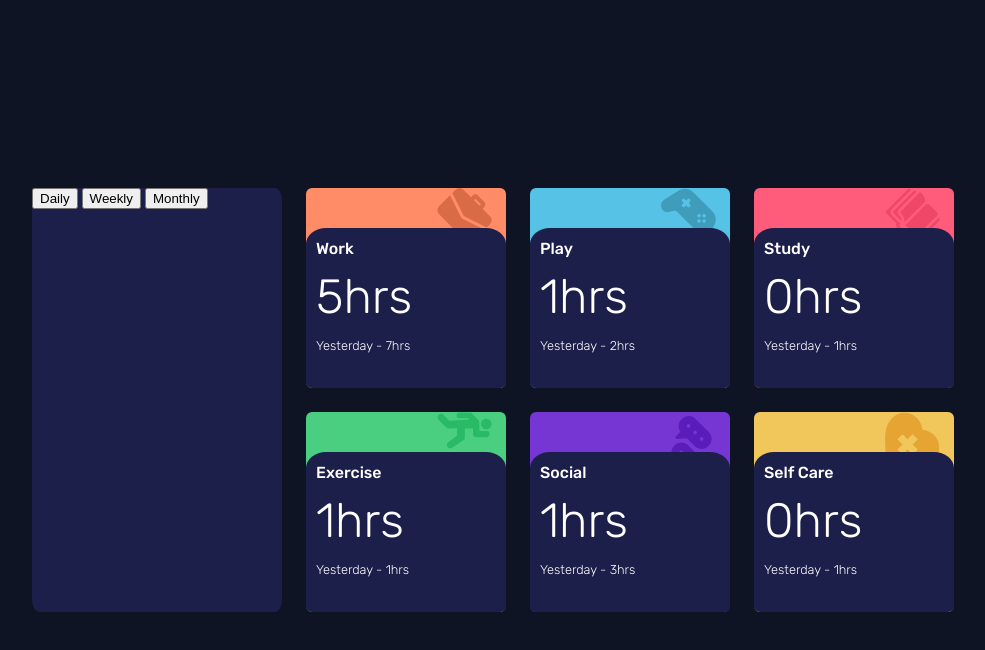
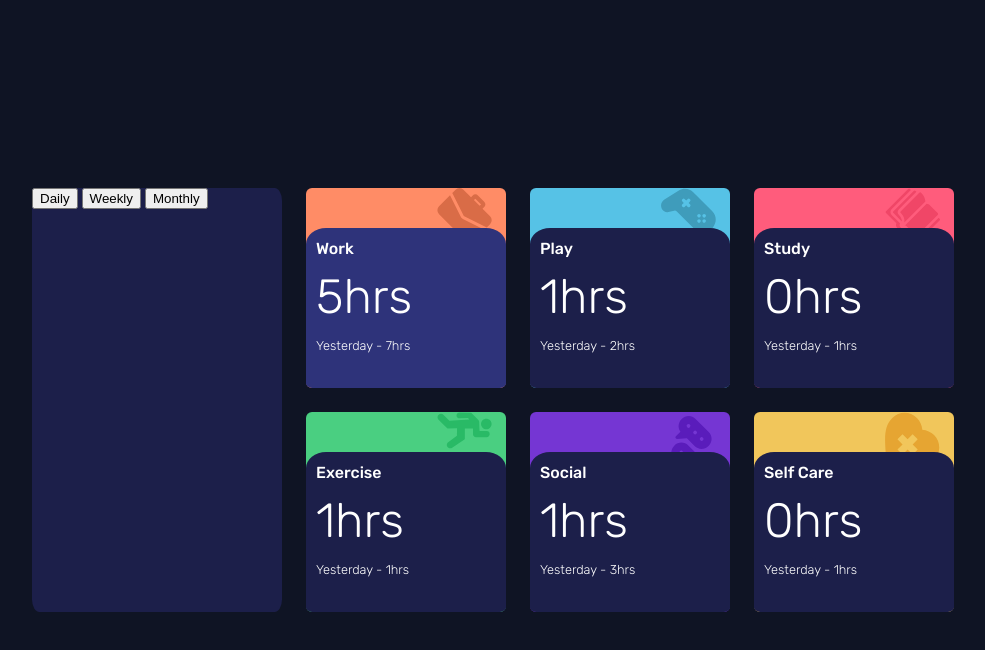
Before and after one commit to Brian-E-Nguyen/frontend-mentor-challenges, a plain HTML site: page Time-Tracking-Dashboard/index.html in a window 1280 px wide. In both pictures the pointer is over the element 553 px from the left and 308 px from the top of the page. Shown: the whole page, without its empty margins (147-1132 px from the left). Drawn offline with Linux system fonts and the light colour scheme.

Commit message:
stat card hover effects

```diff
--- a/Time-Tracking-Dashboard/app.css
+++ b/Time-Tracking-Dashboard/app.css
@@ -34,6 +34,12 @@ html {
   bottom: -20%;
   background-color: hsl(235, 46%, 20%);
   overflow: hidden;
+  transition: background-color 0.5s;
+}
+
+.stat-card__container:hover {
+  background-color: hsl(236, 45%, 33%);
+  cursor: pointer;
 }
 
 #work {
```
